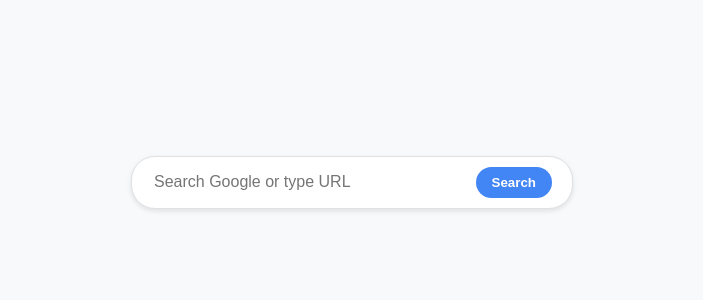
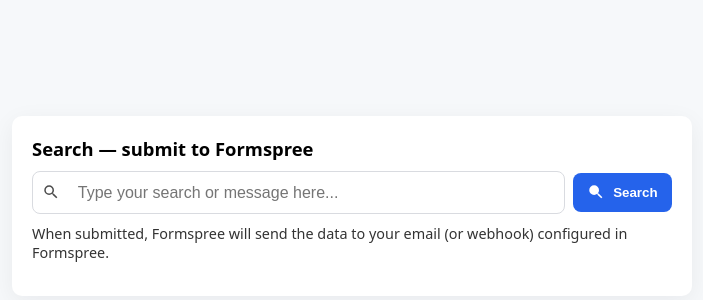
Before and after one commit to sathiyavasu/formspree, a plain HTML site: page index.html in a window 1280 px wide. Shown: the part 226-526 px from the top of the page, without its empty margins (288-991 px from the left). Drawn offline with Linux system fonts and the light colour scheme.

Commit message:
Update index.html

```diff
--- a/index.html
+++ b/index.html
@@ -1,83 +1,174 @@
-<!DOCTYPE html>
+<!doctype html>
 <html lang="en">
 <head>
-  <meta charset="UTF-8" />
-  <meta name="viewport" content="width=device-width, initial-scale=1" />
-  <title>Search Box with Formspree</title>
+  <meta charset="utf-8" />
+  <meta name="viewport" content="width=device-width,initial-scale=1" />
+  <title>Search (Formspree) — Example</title>
+
   <style>
-    /* Simple clean Google-style search input */
+    /* Basic center layout */
     body {
-      font-family: Arial, sans-serif;
+      font-family: system-ui, -apple-system, "Segoe UI", Roboto, "Helvetica Neue", Arial;
+      min-height: 100vh;
       display: flex;
-      height: 100vh;
+      align-items: center;
       justify-content: center;
+      background: #f6f8fa;
+      margin: 0;
+      padding: 2rem;
+    }
+
+    .search-card {
+      width: 100%;
+      max-width: 640px;
+      background: #fff;
+      padding: 1.25rem;
+      border-radius: 10px;
+      box-shadow: 0 6px 24px rgba(20,20,30,0.06);
+    }
+
+    /* Form container */
+    .search-form {
+      display: flex;
+      gap: 0.5rem;
       align-items: center;
-      background: #f8f9fa;
     }
-    form {
+
+    /* Input styling */
+    .search-input {
+      flex: 1;
+      padding: 0.7rem 0.9rem 0.7rem 2.8rem; /* left padding to make space for icon */
+      border: 1px solid #d9dbe0;
+      border-radius: 8px;
+      font-size: 1rem;
+      line-height: 1.2;
+      outline: none;
+    }
+    .search-input:focus {
+      border-color: #6b9cff;
+      box-shadow: 0 0 0 4px rgba(107,156,255,0.08);
+    }
+
+    /* Icon inside input (absolute position) */
+    .input-icon {
+      position: relative;
       display: flex;
-      border: 1px solid #dfe1e5;
-      border-radius: 24px;
-      padding: 10px 20px;
-      background: white;
-      box-shadow: 0 2px 5px rgba(0,0,0,0.1);
-      width: 400px;
+      align-items: center;
+      width: 100%;
     }
-    input[type="text"] {
-      flex: 1;
+    .input-icon svg {
+      position: absolute;
+      left: 10px;
+      width: 18px;
+      height: 18px;
+      pointer-events: none; /* so clicking focuses input */
+      opacity: 0.7;
+    }
+
+    /* Submit button */
+    .search-btn {
+      background: #2563eb;
+      color: white;
       border: none;
-      outline: none;
-      font-size: 16px;
+      padding: 0.65rem 0.9rem;
+      border-radius: 8px;
+      cursor: pointer;
+      font-weight: 600;
+      display: inline-flex;
+      align-items: center;
+      gap: 0.5rem;
     }
-    button {
-      border: none;
-      background-color: #4285f4;
-      color: white;
-      padding: 8px 16px;
-      border-radius: 20px;
-      cursor: pointer;
-      font-weight: bold;
+    .search-btn svg { width: 18px; height: 18px; }
+
+    /* small message area */
+    .msg {
+      margin-top: 0.6rem;
+      font-size: 0.9rem;
+      color: #333;
     }
-    button:hover {
-      background-color: #357ae8;
+
+    /* Responsive tweaks */
+    @media (max-width: 420px) {
+      .search-btn { padding: 0.55rem; }
     }
   </style>
 </head>
 <body>
 
-<form id="searchForm" action="https://formspree.io/f/xeolpgvo" method="POST" target="_blank">
-  <input type="text" name="searchQuery" placeholder="Search Google or type URL" required />
-  <button type="submit">Search</button>
-  <!-- Formspree requires a hidden input for email or can be anonymous -->
-</form>
+  <main class="search-card" role="main">
+    <h2 style="margin:0 0 0.6rem 0; font-size:1.15rem;">Search — submit to Formspree</h2>
 
-<script>
-  const form = document.getElementById('searchForm');
+    <!--
+      IMPORTANT: replace YOUR_FORMSPREE_ID below with the ID Formspree gives you,
+      e.g. action="https://formspree.io/f/maykqwer"
+    -->
+    <form class="search-form"
+          action="https://formspree.io/f/xeolpgvo"
+          method="POST"
+          id="searchForm"
+          novalidate
+          aria-label="Search form">
 
-  form.addEventListener('submit', function(event) {
-    event.preventDefault(); // prevent default form submission
+      <!-- Hidden input so Formspree knows where to send/identify the field -->
+      <input type="hidden" name="_subject" value="Website search submission">
 
-    const query = form.searchQuery.value.trim();
-    if (!query) return;
+      <label class="input-icon" for="query" style="position:relative; width:100%;">
+        <!-- Inline search SVG icon (left side inside input) -->
+        <svg viewBox="0 0 24 24" aria-hidden="true" focusable="false">
+          <path fill="currentColor"
+                d="M15.5 14h-.79l-.28-.27A6.471 6.471 0 0 0 16 9.5
+                   6.5 6.5 0 1 0 9.5 16c1.61 0 3.09-.59 4.23-1.57l.27.28v.79l5
+                   4.99L20.49 19l-4.99-5zm-6 0C7.01 14 5 11.99 5 9.5S7.01 5
+                   9.5 5 14 7.01 14 9.5 11.99 14 9.5 14z"/>
+        </svg>
 
-    // Submit data to Formspree
-    fetch(form.action, {
-      method: 'POST',
-      headers: {
-        'Accept': 'application/json'
-      },
-      body: new FormData(form)
-    }).then(response => {
-      // After Formspree submission, redirect to Google search
-      const googleSearchUrl = `https://www.google.com/search?q=${encodeURIComponent(query)}`;
-      window.open(googleSearchUrl, '_blank');
-    }).catch(error => {
-      // On error, still redirect
-      const googleSearchUrl = `https://www.google.com/search?q=${encodeURIComponent(query)}`;
-      window.open(googleSearchUrl, '_blank');
+        <input
+          id="query"
+          class="search-input"
+          name="search_query"
+          type="search"
+          placeholder="Type your search or message here..."
+          autocomplete="off"
+          required
+          aria-required="true" />
+      </label>
+
+      <!-- Submit button (keeps icon for clarity) -->
+      <button type="submit" class="search-btn" aria-label="Submit search">
+        <!-- search icon -->
+        <svg viewBox="0 0 24 24" aria-hidden="true" focusable="false">
+          <path fill="currentColor"
+                d="M15.5 14h-.79l-.28-.27A6.471 6.471 0 0 0 16 9.5
+                   6.5 6.5 0 1 0 9.5 16c1.61 0 3.09-.59 4.23-1.57l.27.28v.79l5
+                   4.99L20.49 19l-4.99-5z"/>
+        </svg>
+        Search
+      </button>
+    </form>
+
+    <p class="msg" id="formMsg">When submitted, Formspree will send the data to your email (or webhook) configured in Formspree.</p>
+  </main>
+
+  <script>
+    // small client-side enhancement: show quick success message and prevent accidental empty submit
+    const form = document.getElementById('searchForm');
+    const msg = document.getElementById('formMsg');
+
+    form.addEventListener('submit', function (e) {
+      const q = form.querySelector('[name="search_query"]').value.trim();
+      if (!q) {
+        e.preventDefault();
+        msg.textContent = 'Please type something to search or send.';
+        msg.style.color = '#b91c1c';
+        return;
+      }
+
+      // optional: show a small in-page acknowledgement while Formspree handles the request
+      msg.textContent = 'Sending…';
+      msg.style.color = '#374151';
+      // allow normal submit to proceed (no e.preventDefault()) so Formspree gets data
     });
-  });
-</script>
+  </script>
 
 </body>
 </html>
```
